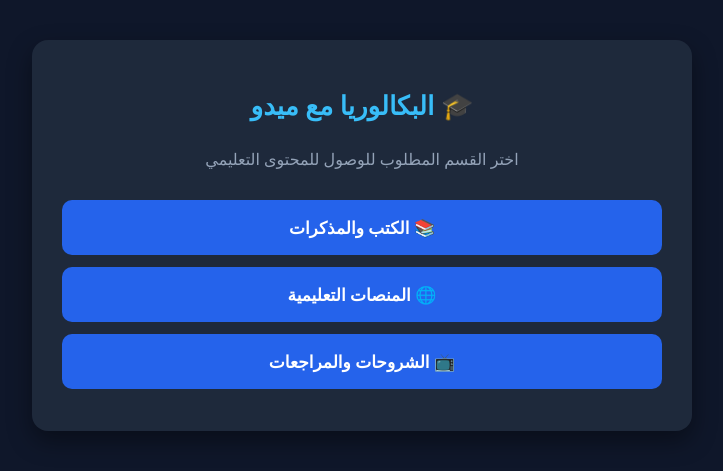
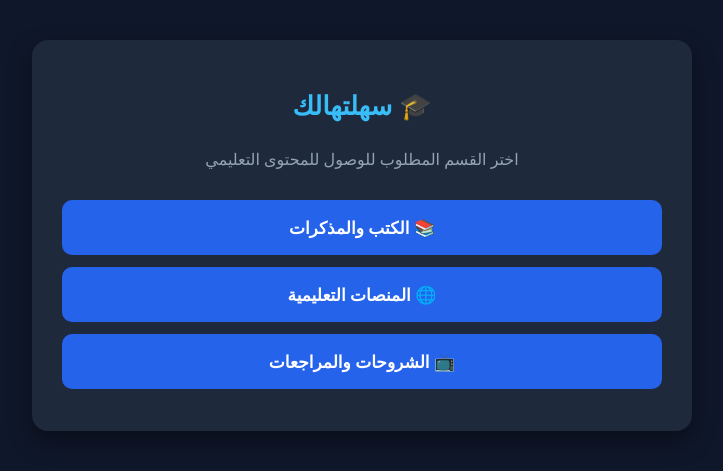
Before and after one commit to mm01110388238-lab/bac-medo-app-, a Flask app: page / in a window 1280 px wide. Shown: the top 471 px of the page, without its empty margins (278-1001 px from the left). Run offline with Flask 3, Linux system fonts and the light colour scheme.

Commit message:
Update index.html

```diff
--- a/templates/index.html
+++ b/templates/index.html
@@ -3,7 +3,7 @@
 <head>
     <meta charset="UTF-8">
     <meta name="viewport" content="width=device-width, initial-scale=1.0">
-    <title>البكالوريا مع ميدو</title>
+    <title>سهلتهالك</title>
     <style>
         body { font-family: system-ui, -apple-system, sans-serif; background-color: #0f172a; color: #f8fafc; margin: 0; padding: 20px; text-align: center; }
         .container { max-width: 600px; margin: 20px auto; background: #1e293b; padding: 30px; border-radius: 16px; box-shadow: 0 10px 25px rgba(0,0,0,0.4); }
@@ -14,7 +14,7 @@
 </head>
 <body>
     <div class="container">
-        <h1>🎓 البكالوريا مع ميدو</h1>
+        <h1>🎓 سهلتهالك</h1>
         <p style="color: #94a3b8; margin-bottom: 30px;">اختر القسم المطلوب للوصول للمحتوى التعليمي</p>
 
         <a href="/books" class="btn">📚 الكتب والمذكرات</a>
```
